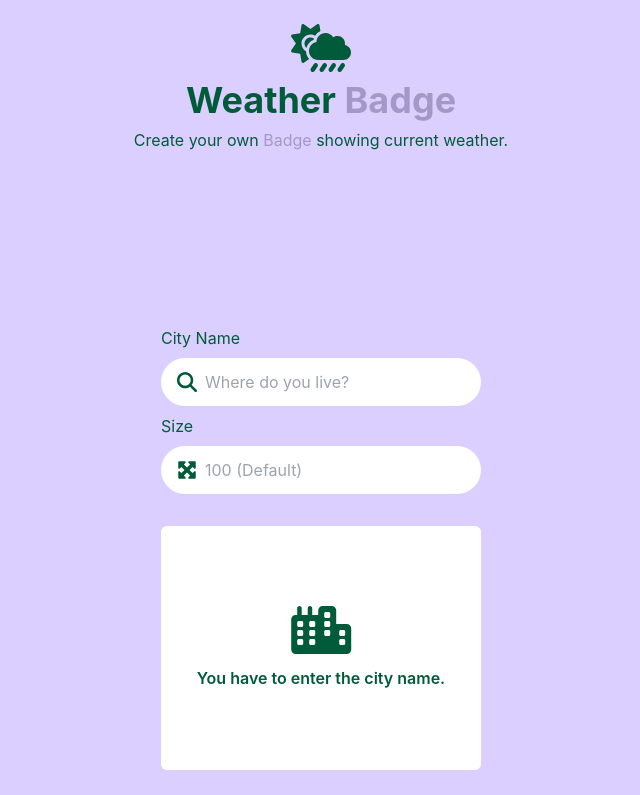
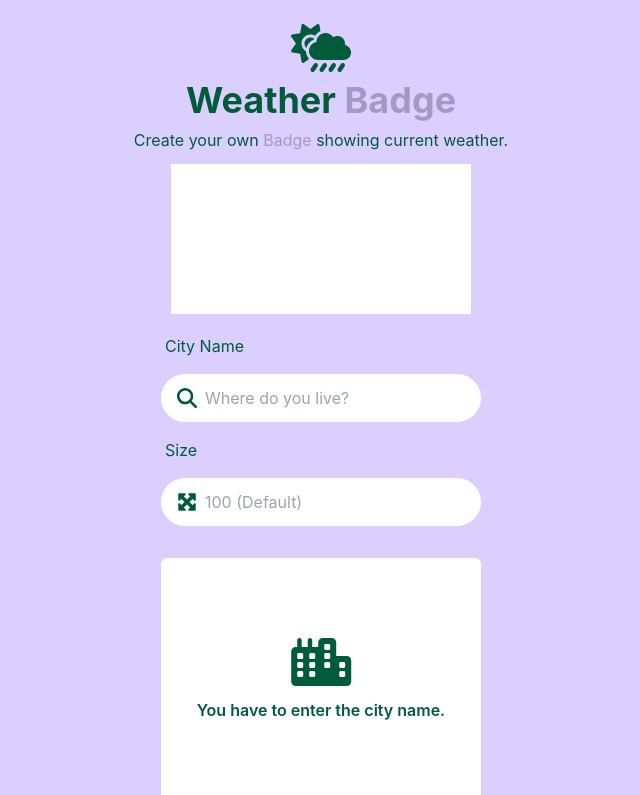
Before and after one commit to eomgerm/weather-badge, a Next.js app: page / in a window 1280 px wide. Shown: the top 795 px of the page, without its empty margins (319-959 px from the left). Built offline with nearby package versions, Linux system fonts and the light colour scheme.

Commit message:
daisyUI 추가

```diff
--- a/package.json
+++ b/package.json
@@ -15,6 +15,7 @@
     "@fortawesome/free-solid-svg-icons": "^6.1.1",
     "@fortawesome/react-fontawesome": "^0.1.18",
     "axios": "^0.27.2",
+    "daisyui": "^2.15.1",
     "next": "12.1.6",
     "next-absolute-url": "^1.2.2",
     "react": "18.1.0",
--- a/tailwind.config.js
+++ b/tailwind.config.js
@@ -13,5 +13,5 @@ module.exports = {
       center: true,
     },
   },
-  plugins: [],
+  plugins: [require("daisyui")],
 };
```
Also changed, not shown: 1 other file (tests, documents, lock files or other folders).
